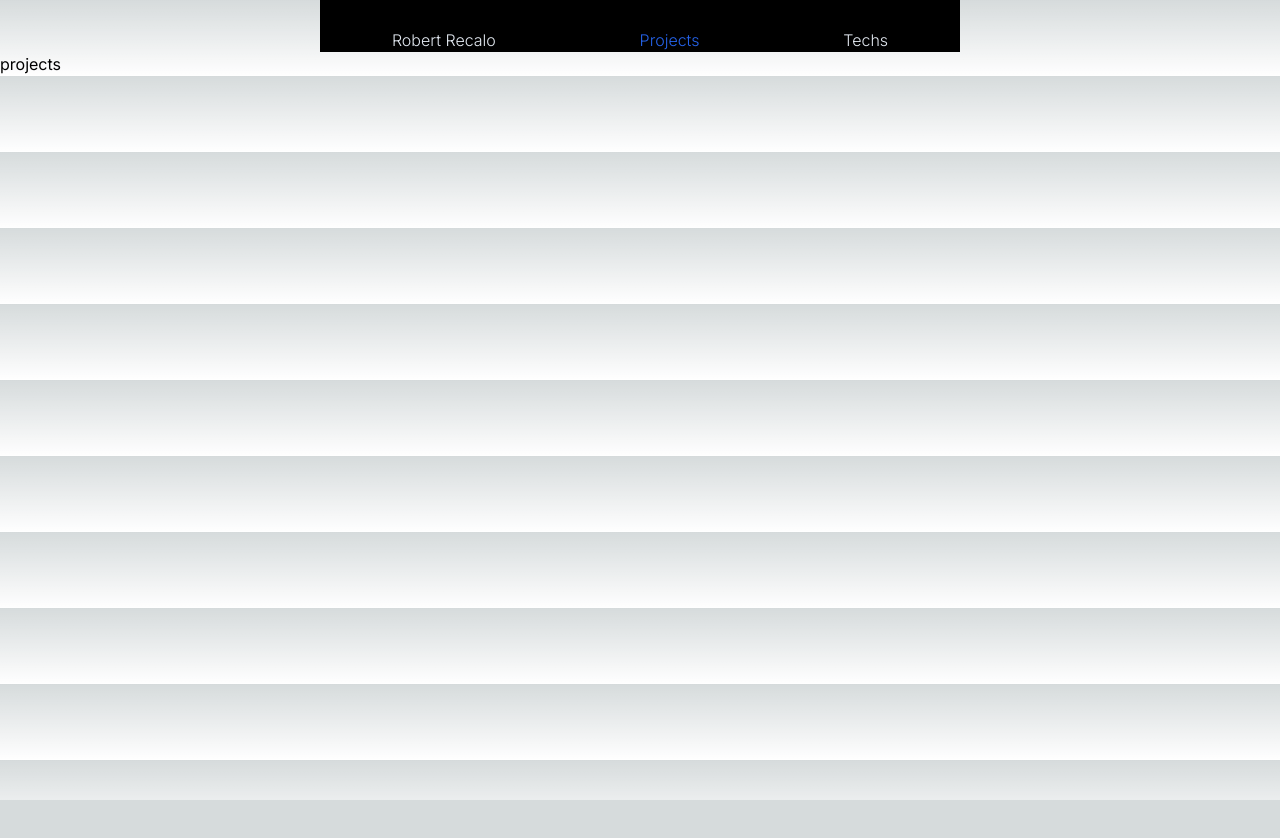
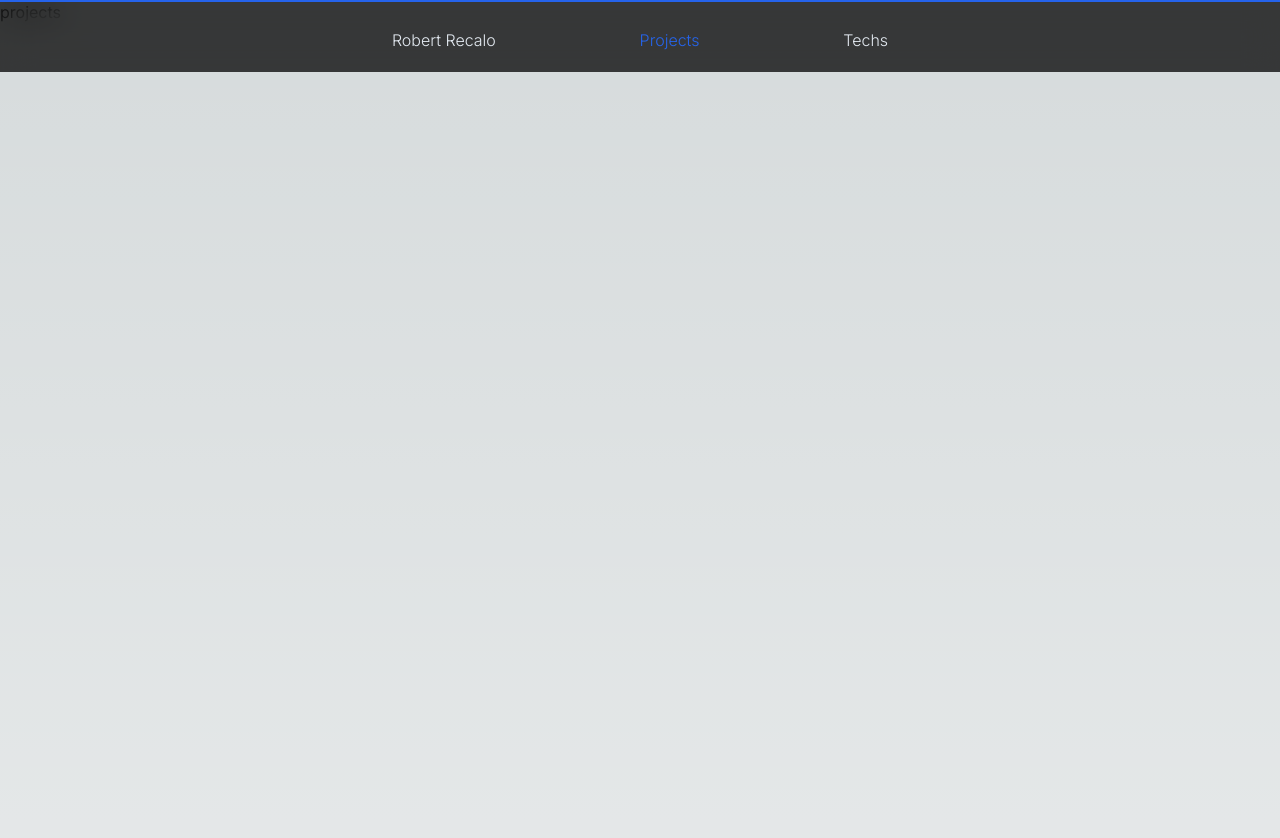
Before and after one commit to rrecalo/portfolio, a Next.js app: page /projects in a window 1280 px wide. Shown: the top 838 px of the page. Before the commit the page ends 800 px from the top, so only its background shows below. Built offline with nearby package versions, Linux system fonts and the light colour scheme.

Commit message:
Add scroll component, adjust some styling
Add transparent background to navigation bars (regular nav and sidebar)

```diff
--- /dev/null
+++ b/src/app/components/ScrollComponent.tsx
@@ -0,0 +1,19 @@
+'use client'
+import {motion, useScroll, useSpring} from 'framer-motion'
+
+function ScrollComponent() {
+
+    const { scrollYProgress } = useScroll();
+    const scaleX = useSpring(scrollYProgress, {
+        stiffness: 100,
+        damping: 30,
+        restDelta: 0.002
+      });
+
+  return (
+    <motion.div className='fixed left-0 top-0 bg-blue-600 h-0.5 w-[100vw] z-20 origin-top-left' style={{scaleX}} />
+
+  )
+}
+
+export default ScrollComponent
--- a/src/app/components/navigation/Navbar.tsx
+++ b/src/app/components/navigation/Navbar.tsx
@@ -1,8 +1,5 @@
 'use client'
-import Link from 'next/link'
-import React from 'react'
 import {Variants, motion} from 'framer-motion'
-import { usePathname } from 'next/navigation'
 import NavbarLink from './NavbarLink'
 
 const navbarVariants : Variants = {
@@ -19,15 +16,14 @@ const navbarVariants : Variants = {
 
 export default function Navbar() {
 
-    const path = usePathname();
-
   return (
-    <motion.div className='pt-7 w-1/2 mx-auto bg-black text-slate-200 font-light flex justify-around items-center whitespace-nowrap'
-    variants={navbarVariants} initial="initial" animate="enter">
-        <NavbarLink linkName="Robert Recalo" hrefLink=""/>
-        <NavbarLink linkName="Projects" hrefLink="projects"/>
-        <NavbarLink linkName="Techs" hrefLink="techs"/>
-
-    </motion.div>
+    <div className='w-full fixed top-0 bg-black bg-opacity-75 backdrop-filter backdrop-blur-lg z-10'>
+        <motion.div className='pt-7 pb-5 w-1/2 mx-auto text-slate-200 font-light flex justify-around items-center whitespace-nowrap'
+        variants={navbarVariants} initial="initial" animate="enter">
+            <NavbarLink linkName="Robert Recalo" hrefLink=""/>
+            <NavbarLink linkName="Projects" hrefLink="projects"/>
+            <NavbarLink linkName="Techs" hrefLink="techs"/>
+        </motion.div>
+    </div>
   )
 }
--- a/src/app/components/navigation/Sidebar.tsx
+++ b/src/app/components/navigation/Sidebar.tsx
@@ -42,7 +42,7 @@ export default function Sidebar() {
   const linkParentVariant : Variants = {
     collapsed:{
       opacity:0,
-      x:"100%"
+      x:"100%",
     },
     open:{
       opacity:1,
@@ -50,11 +50,11 @@ export default function Sidebar() {
       transition:{
         delayChildren:0.10,
         staggerChildren:0.05,
-      }
+      },
     },
     exit:{
       transition:{
-        staggerChildren:0.05,
+        //staggerChildren:0.05,
       }
     }
 
@@ -63,7 +63,7 @@ export default function Sidebar() {
 
 
   return (
-    <motion.div id='side-nav-menu' className='text-slate-200 font-light fixed right-7 top-7 w-30'>
+    <motion.div id='side-nav-menu' className='text-slate-200 font-light fixed right-7 top-7 w-30 z-10'>
 
       <motion.div className='flex justify-end items-centers'>
         <motion.button className='w-8 h-8' onClick={() => {setCollapsed(!collapsed)}} layout="size"
@@ -74,7 +74,7 @@ export default function Sidebar() {
       <AnimatePresence>
       {
         !collapsed ?
-          <motion.ul key="navlist" className='flex flex-col gap-3 mt-5 text-right text-lg' variants={linkParentVariant} initial="collapsed" animate="open" exit="exit">
+          <motion.ul key="navlist" className='flex flex-col py-3 mt-3 text-right text-lg ' variants={linkParentVariant} initial="collapsed" animate="open" exit="exit">
             <SidebarLink linkName='About Me' hrefLink=''/>
             <SidebarLink linkName='Projects' hrefLink='projects'/>
             <SidebarLink linkName='Techs' hrefLink='techs'/>
--- a/src/app/components/navigation/SidebarLink.tsx
+++ b/src/app/components/navigation/SidebarLink.tsx
@@ -29,7 +29,7 @@ export default function SidebarLink({linkName, hrefLink}: SidebarLinkProps) {
 
 
     return (
-        <motion.li className={`w-full h-full ${path === '/'+hrefLink ? 'text-blue-600': ''}`} variants={linkChildVariant}
+        <motion.li className={`pb-3 bg-black bg-opacity-75 ${path === '/'+hrefLink ? 'text-blue-600': ''}`} variants={linkChildVariant}
         animate={{x:0}} whileHover={{x:-5}}>
           <Link className='p-5 pe-[-20px]' href={"/"+hrefLink} key={hrefLink}>{linkName}</Link>
         </motion.li>
--- a/src/app/globals.css
+++ b/src/app/globals.css
@@ -17,6 +17,8 @@
 }
 
 body {
+  overflow-x:hidden;
+  user-select: none !important;
   color: rgb(var(--foreground-rgb));
   background: linear-gradient(
       to bottom,
@@ -24,4 +26,17 @@ body {
       rgb(var(--background-end-rgb))
     )
     rgb(var(--background-start-rgb));
+  scroll-behavior:smooth;
 }
+
+::-webkit-scrollbar {
+  height: 5px;
+  width: 10px;
+  background: black;
+}
+
+::-webkit-scrollbar-thumb {
+  background: #2563eb;
+  height: 10px;
+  -webkit-border-radius: 1ex;
+}
--- a/src/app/layout.tsx
+++ b/src/app/layout.tsx
@@ -2,6 +2,7 @@ import type { Metadata } from 'next'
 import { Inter } from 'next/font/google'
 import './globals.css'
 import Navigation from './components/navigation/Navigation';
+import ScrollComponent from './components/ScrollComponent';
 
 const inter = Inter({ subsets: ['latin'] })
 
@@ -18,6 +19,7 @@ export default function RootLayout({
   return (
     <html lang="en">
       <body className={inter.className}>
+        <ScrollComponent />
         <Navigation />
         {children}
         </body>
--- a/src/app/projects/page.tsx
+++ b/src/app/projects/page.tsx
@@ -2,6 +2,6 @@ import React from 'react'
 
 export default function Projects() {
   return (
-    <div>projects</div>
+    <div className='h-[300vh]'>projects</div>
   )
 }
--- a/src/app/techs/page.tsx
+++ b/src/app/techs/page.tsx
@@ -2,6 +2,6 @@ import React from 'react'
 
 export default function Techs() {
   return (
-    <div>techs</div>
+    <div className='h-[300vh]'>techs</div>
   )
 }
```
